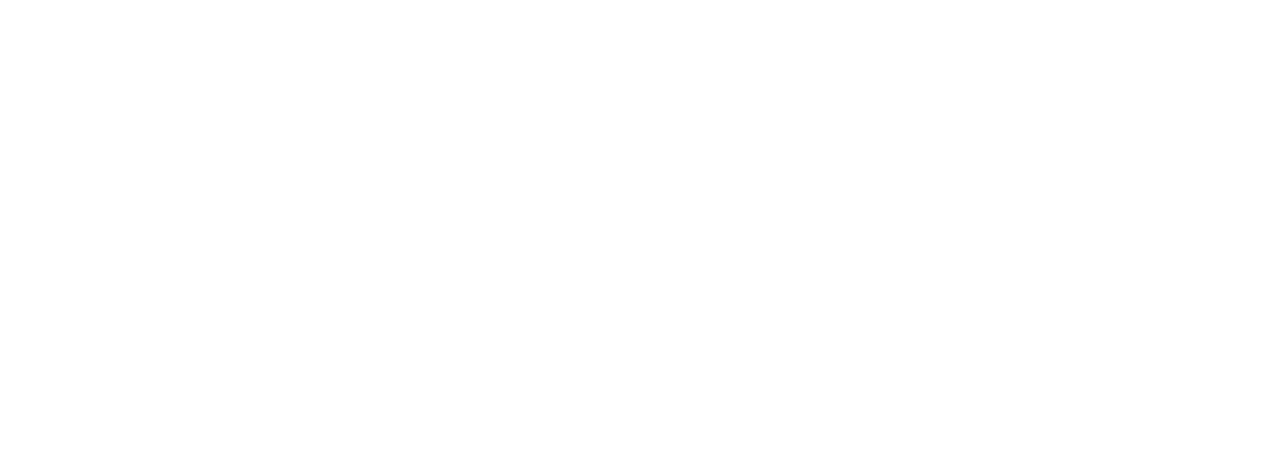
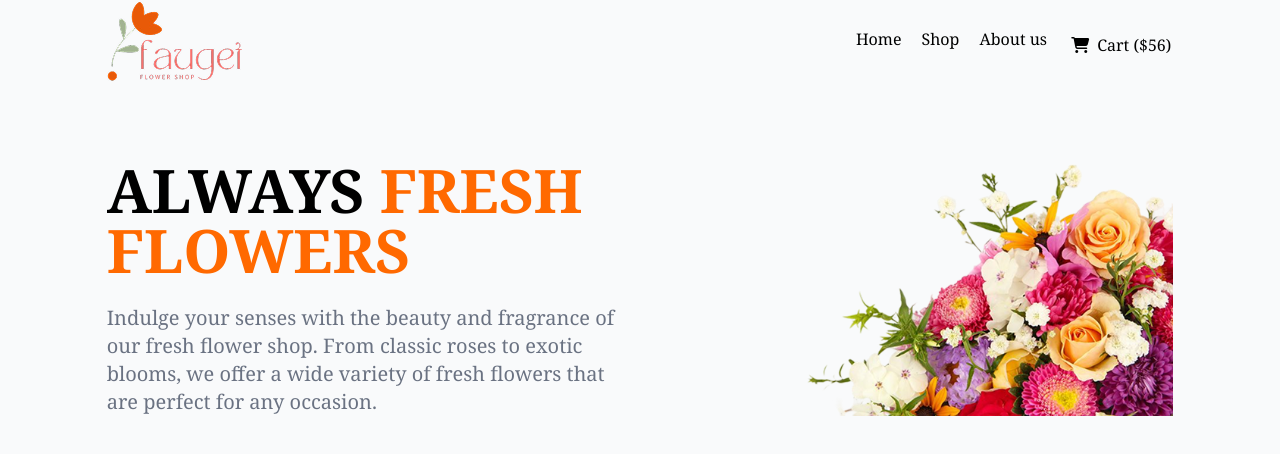
Before and after one commit to protivaghosh/responsive-flowers-website, a plain HTML site: page index.html in a window 1280 px wide. Drawn offline with nearby package versions, Linux system fonts and the light colour scheme.

Commit message:
added to nav section

```diff
--- a/index.html
+++ b/index.html
@@ -3,6 +3,9 @@
 <head>
     <meta charset="UTF-8">
     <meta name="viewport" content="width=device-width, initial-scale=1.0">
+    <!-- font-awesome-icon-->
+   <script src="https://kit.fontawesome.com/976b75d817.js" crossorigin="anonymous"></script>
+
     <!--google font start-->
     <link rel="preconnect" href="https://fonts.googleapis.com">
    <link rel="preconnect" href="https://fonts.gstatic.com" crossorigin>
@@ -12,13 +15,39 @@
     <link rel="stylesheet" href="styles/style.css">
     <title>Document</title>
 </head>
-<body class="noto-serif-font">
-    <header>
-        <nav>
+<body class="noto-serif-font bg-gray-50">
+    <header class="max-w-10/12 mx-auto">
+        <!--nav section start-->
+        <nav class="flex justify-between items-center">
+           <div>
+            <img src="./assets/logo.png" alt="">
+           </div>
+           <div>
+            <ul class="flex pt-0.5 p-0.5 gap-5">
+                <li class="hidden sm:block">Home</li>
+                <li class="hidden sm:block">Shop</li>
+                <li class="hidden sm:block">About us </li>
+                <li class="sm:mt-1.5"><i class="fa-solid fa-cart-shopping mr-2"></i>Cart ($56)</li>
+            </ul>
 
+           </div>
         </nav>
+        <!--nav section end-->
+        <!--banner section start-->
+        <section class="flex gap-8 justify-center items-end mt-16">
+            <div>
+                <h3 class="text-6xl font-bold"><span class="text-black">ALWAYS</span> <span class="text-orange-500">FRESH FLOWERS</span></h3>
+                <p class="font-normal text-xl text-gray-500 mt-6">Indulge your senses with the beauty and fragrance of<br> our fresh flower shop. From classic roses to exotic<br> blooms, we offer a wide variety of fresh flowers that<br> are perfect for any occasion. </p>
+            </div>
+            <div>
+                <img src="./assets/hero-flower.png" alt="">
+            </div>
+        </section>
+        <!--banner section end-->
     </header>
-    <main></main>
+    <main>
+
+    </main>
     <footer></footer>
 </body>
 </html>
```
